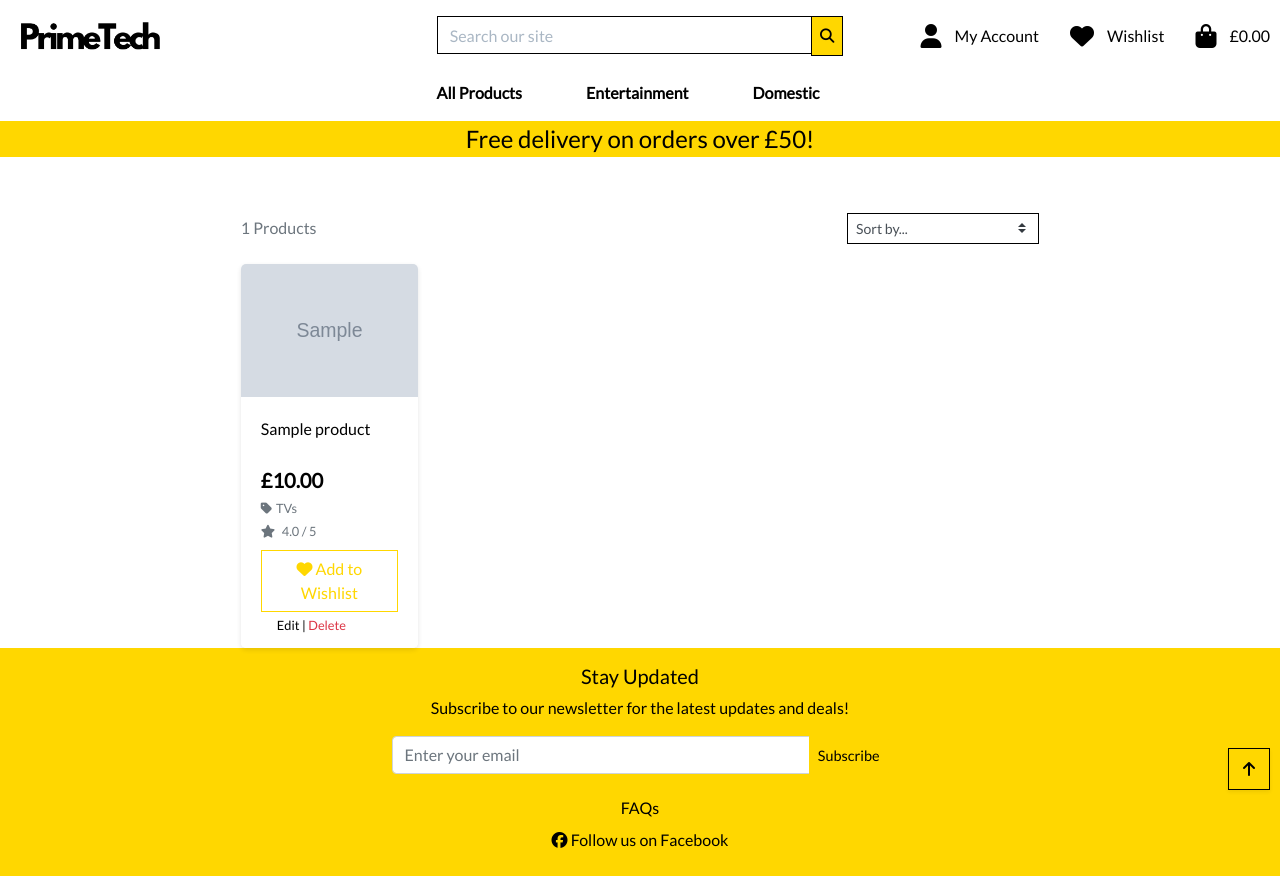
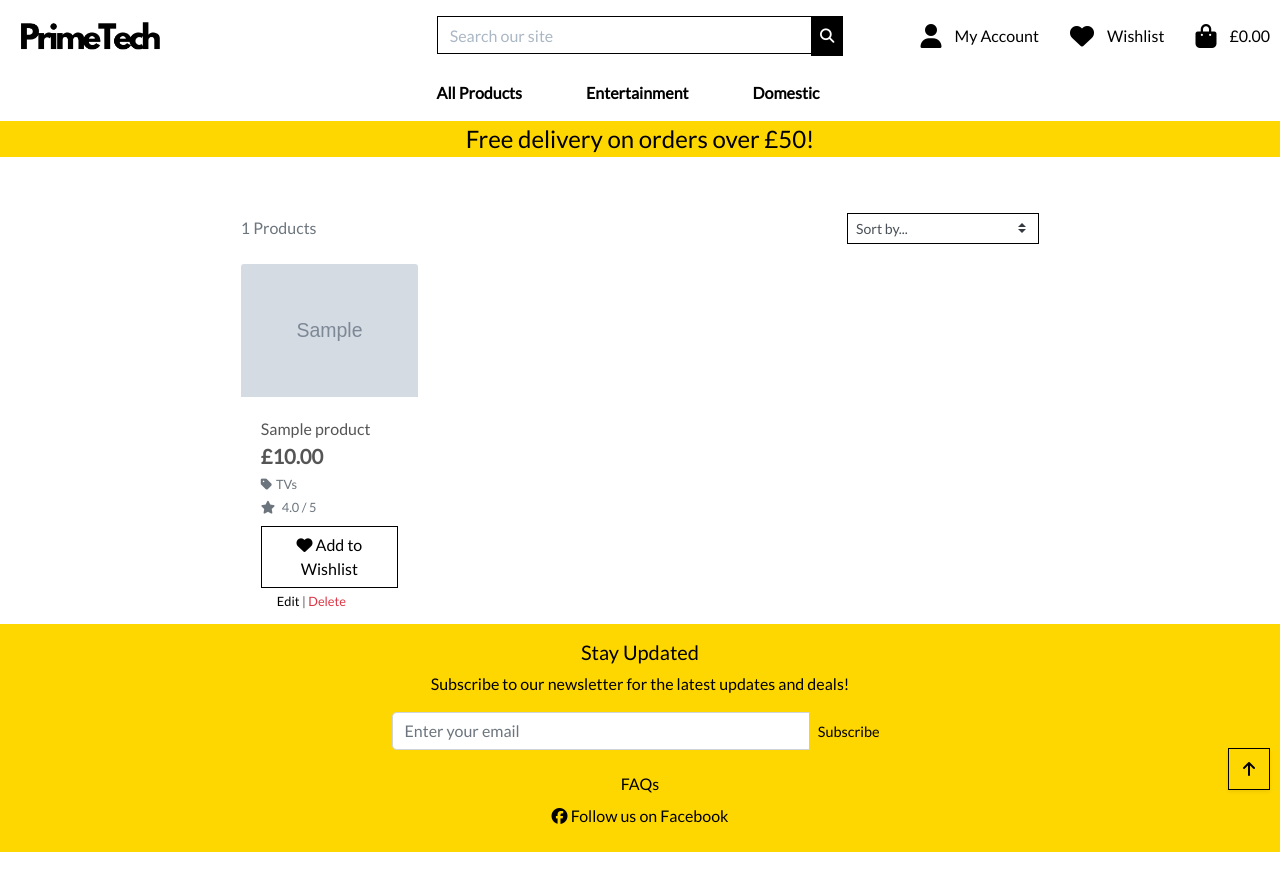
Before and after one commit to DanFNKD/PrimeTech, a Django app: page /products/ in a window 1280 px wide. After the commit the page ends 852 px from the top, so only its background shows below. Run offline with Django 3.2, Linux system fonts and the light colour scheme; a user stored in the database is signed in; data comes from the database, SQL or seed files in the repository; tables that the repository leaves empty hold one stand-in row (values such as "Sample post"); grey boxes marked "Sample" are stand-in pictures; parts of the project's set-up code (start-up, migrations or seed data) failed here and were passed over; some libraries are stand-ins or nearby versions.

Commit message:
Updated base.css styling

```diff
--- a/static/css/base.css
+++ b/static/css/base.css
@@ -12,8 +12,8 @@ html, body {
 body {
     display: flex;
     flex-direction: column;
-    color: #000 !important;
-    font-family: 'Lato', sans-serif;
+    color: #555;
+    font-family: 'Lato';
 }
 .list-inline-item a {
     display: flex;
@@ -37,31 +37,34 @@ body {
 .main-logo-link {
     width: fit-content;
 }
-/* Update buttons to use a gold color scheme */
+.shop-now-button {
+    background: black;
+    color: white;
+    min-width: 260px;
+}
 .btn-black {
-    background: gold !important;
-    color: black !important;
-    border: 1px solid gold !important;
+    background: black;
+    color: white;
 }
 .btn-outline-black {
     background: white;
-    color: gold !important;
-    border: 1px solid gold !important;
+    color: black !important;
+    border: 1px solid black;
 }
-.btn-black:hover,
-.btn-black:active,
-.btn-black:focus,
 .btn-outline-black:hover,
 .btn-outline-black:active,
 .btn-outline-black:focus {
-    background: darkgoldenrod !important;
-    color: black !important;
-    border-color: darkgoldenrod !important;
+    background: black;
+    color: white !important;
 }
-.shop-now-button {
-    background: gold !important;
-    color: black !important;
-    min-width: 260px;
+.shop-now-button:hover,
+.shop-now-button:active,
+.shop-now-button:focus,
+.btn-black:hover,
+.btn-black:active,
+.btn-black:focus {
+    background: #222;
+    color: white;
 }
 .text-black {
     color: #000 !important;
@@ -334,11 +337,3 @@ a:focus {
     font-size: 0.9rem !important;
     line-height: 1.2 !important;
 }
-
-/* New Product Card Styles */
-.card {
-    border-radius: 5px;
-    box-shadow: 0 2px 5px rgba(0, 0, 0, 0.1);
-    margin-bottom: 1.5rem;
-    overflow: hidden;
-}
```
Also changed, not shown: other parts of static/css/base.css (+13 -13 lines), 1 other file.
